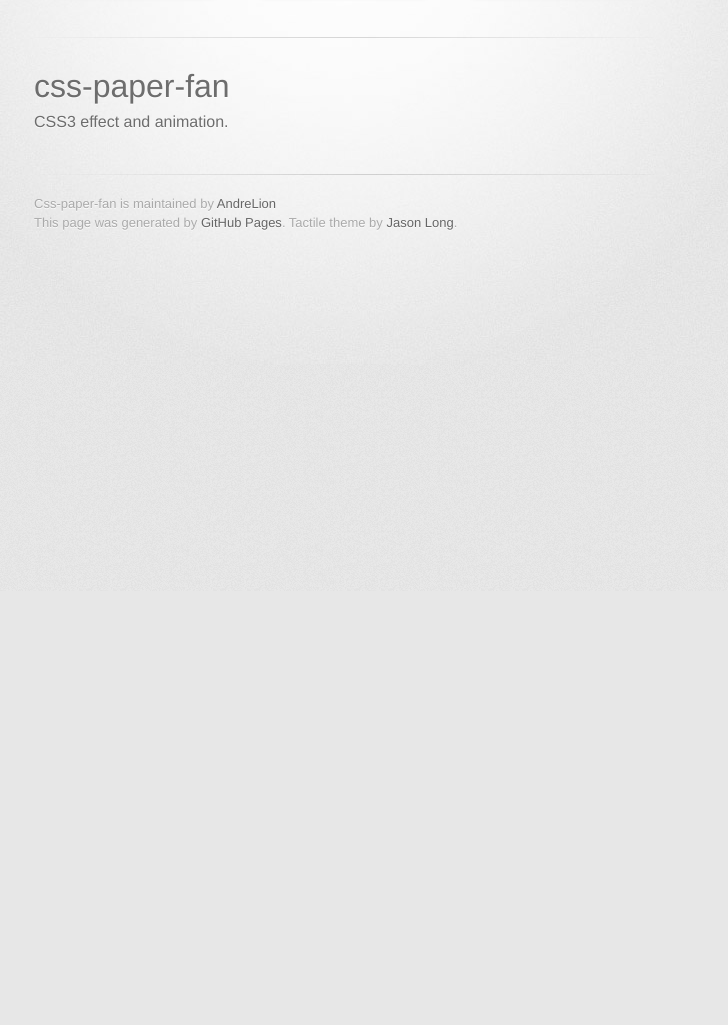
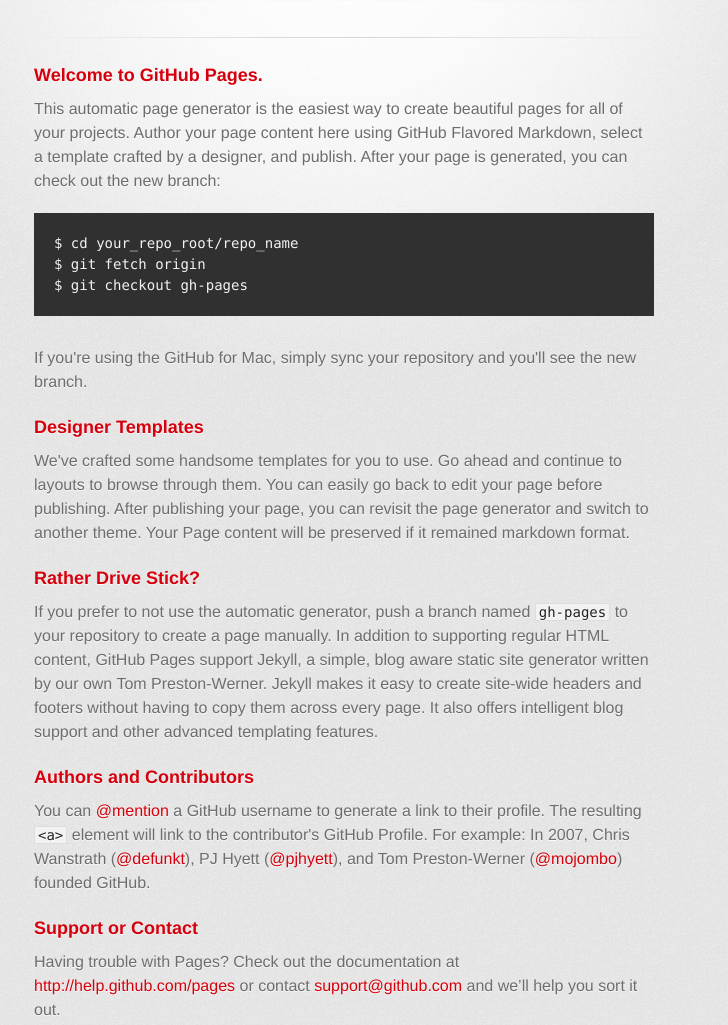
Before and after one commit to AndreLion/css-paper-fan, a plain HTML site: page index.html in a window 1280 px wide. Shown: the part 209-1234 px from the top of the page, without its empty margins (296-1024 px from the left). Before the commit the page ends 800 px from the top, so only its background shows below. Drawn offline with Linux system fonts and the light colour scheme; a web font is replaced by a local one.

Commit message:
Create gh-pages branch via GitHub

```diff
--- a/index.html
+++ b/index.html
@@ -31,10 +31,37 @@
         <hr>
 
         <section id="main_content">
-          <h1>
-<a name="css-paper-fan" class="anchor" href="#css-paper-fan"><span class="octicon octicon-link"></span></a>css-paper-fan</h1>
+          <h3>
+<a name="welcome-to-github-pages" class="anchor" href="#welcome-to-github-pages"><span class="octicon octicon-link"></span></a>Welcome to GitHub Pages.</h3>
 
-<p>CSS3 effect and animation.</p>
+<p>This automatic page generator is the easiest way to create beautiful pages for all of your projects. Author your page content here using GitHub Flavored Markdown, select a template crafted by a designer, and publish. After your page is generated, you can check out the new branch:</p>
+
+<pre><code>$ cd your_repo_root/repo_name
+$ git fetch origin
+$ git checkout gh-pages
+</code></pre>
+
+<p>If you're using the GitHub for Mac, simply sync your repository and you'll see the new branch.</p>
+
+<h3>
+<a name="designer-templates" class="anchor" href="#designer-templates"><span class="octicon octicon-link"></span></a>Designer Templates</h3>
+
+<p>We've crafted some handsome templates for you to use. Go ahead and continue to layouts to browse through them. You can easily go back to edit your page before publishing. After publishing your page, you can revisit the page generator and switch to another theme. Your Page content will be preserved if it remained markdown format.</p>
+
+<h3>
+<a name="rather-drive-stick" class="anchor" href="#rather-drive-stick"><span class="octicon octicon-link"></span></a>Rather Drive Stick?</h3>
+
+<p>If you prefer to not use the automatic generator, push a branch named <code>gh-pages</code> to your repository to create a page manually. In addition to supporting regular HTML content, GitHub Pages support Jekyll, a simple, blog aware static site generator written by our own Tom Preston-Werner. Jekyll makes it easy to create site-wide headers and footers without having to copy them across every page. It also offers intelligent blog support and other advanced templating features.</p>
+
+<h3>
+<a name="authors-and-contributors" class="anchor" href="#authors-and-contributors"><span class="octicon octicon-link"></span></a>Authors and Contributors</h3>
+
+<p>You can <a href="https://github.com/blog/821" class="user-mention">@mention</a> a GitHub username to generate a link to their profile. The resulting <code>&lt;a&gt;</code> element will link to the contributor's GitHub Profile. For example: In 2007, Chris Wanstrath (<a href="https://github.com/defunkt" class="user-mention">@defunkt</a>), PJ Hyett (<a href="https://github.com/pjhyett" class="user-mention">@pjhyett</a>), and Tom Preston-Werner (<a href="https://github.com/mojombo" class="user-mention">@mojombo</a>) founded GitHub.</p>
+
+<h3>
+<a name="support-or-contact" class="anchor" href="#support-or-contact"><span class="octicon octicon-link"></span></a>Support or Contact</h3>
+
+<p>Having trouble with Pages? Check out the documentation at <a href="http://help.github.com/pages">http://help.github.com/pages</a> or contact <a href="mailto:support@github.com">support@github.com</a> and we’ll help you sort it out.</p>
         </section>
 
         <footer>
```
Also changed, not shown: params.json (+1 -1 lines).
